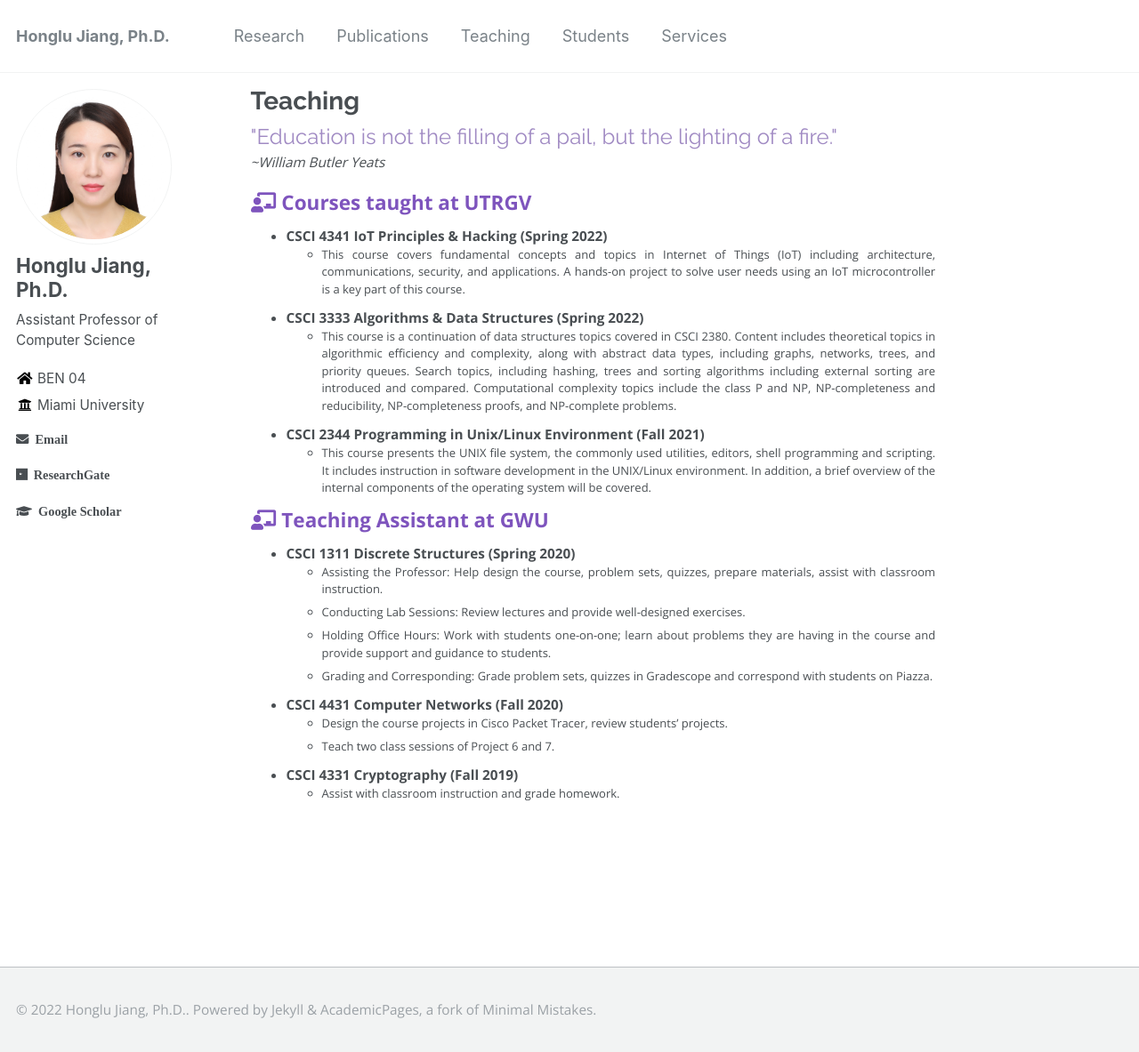
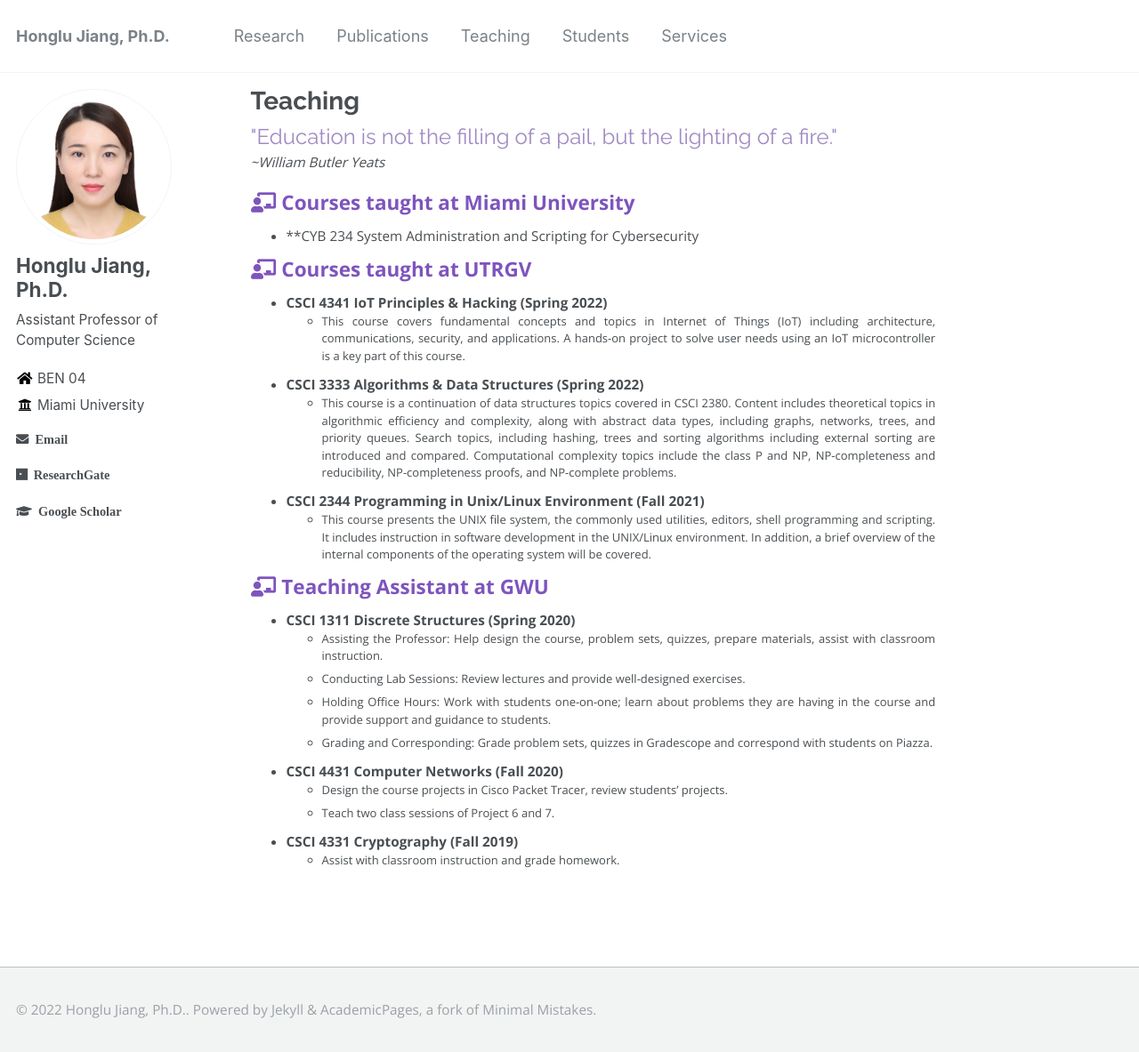
Before and after one commit to hljiang0720/hljiang.github.io, a Jekyll site: the page built from _pages/teaching.md, in a window 1280 px wide and 1183 px high. Shown: the whole window at 89% size. Built offline with Jekyll 4.4.1, drawn with Linux system fonts in a browser that asks for light colours.

Commit message:
Update teaching.md

```diff
--- a/_pages/teaching.md
+++ b/_pages/teaching.md
@@ -8,6 +8,8 @@ author_profile: true
 <h4>"Education is not the filling of a pail, but the lighting of a fire."</h4>
 
  *~William Butler Yeats*
+### <i class="fa fa-fw fa-chalkboard-teacher" aria-hidden="true"></i> Courses taught at Miami University
+* **CYB 234 System Administration and Scripting for Cybersecurity
 
 
 ### <i class="fa fa-fw fa-chalkboard-teacher" aria-hidden="true"></i> Courses taught at UTRGV
```
